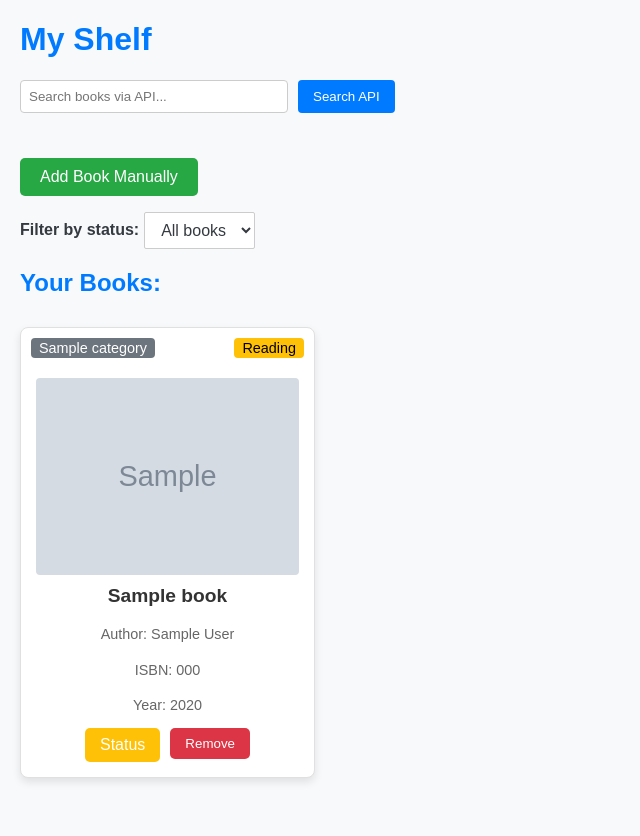
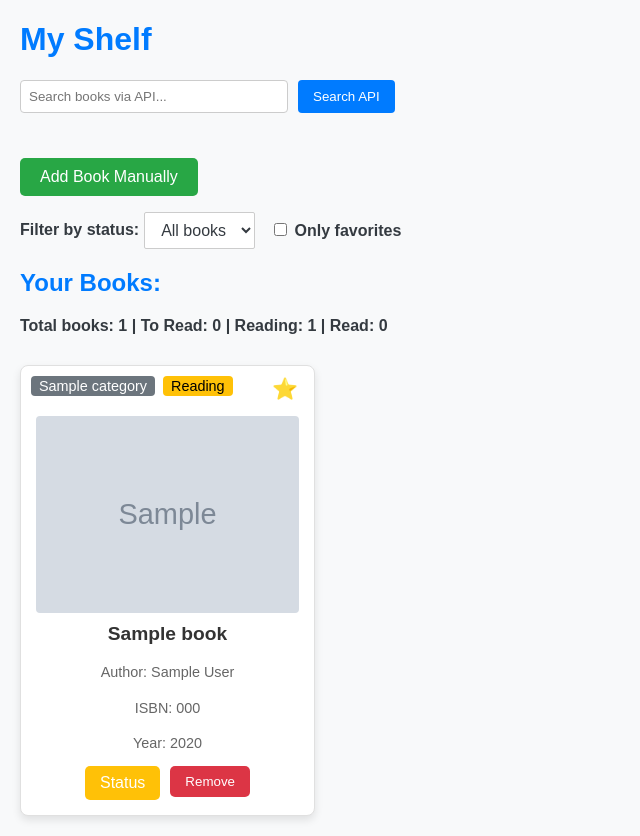
Before and after one commit to charmosaa/digital-library, a Flask app: page / in a window 1280 px wide. Shown: the whole page, without its empty margins (0-640 px from the left). Before the commit the page ends 782 px from the top, so only its background shows below. Run offline with Flask 3, Linux system fonts and the light colour scheme; tables that the repository leaves empty hold one stand-in row (values such as "Sample post"); grey boxes marked "Sample" are stand-in pictures.

Commit message:
Dodanie is_favourite do book oraz mozliwosc filtrowania po ulubionych

```diff
--- a/app.py
+++ b/app.py
@@ -20,13 +20,33 @@ db.init_app(app)
 @app.route('/')
 def home():
     status_filter = request.args.get('status_filter')
+    only_favorites = request.args.get('only_favorites') == '1'
+
+    query = Book.query
 
     if status_filter in ['0', '1', '2']:
-        books = Book.query.filter_by(status=int(status_filter)).all()
-    else:
-        books = Book.query.all()
+        query = query.filter_by(status=int(status_filter))
 
-    return render_template('home.html', books=books, status_filter=status_filter)
+    if only_favorites:
+        query = query.filter_by(is_favorite=True)
+
+    books = query.all()
+
+    total_books = Book.query.count()
+    to_read_count = Book.query.filter_by(status=0).count()
+    reading_count = Book.query.filter_by(status=1).count()
+    read_count = Book.query.filter_by(status=2).count()
+
+    return render_template(
+        'home.html',
+        books=books,
+        status_filter=status_filter,
+        only_favorites=only_favorites,
+        total_books=total_books,
+        to_read_count=to_read_count,
+        reading_count=reading_count,
+        read_count=read_count
+    )
 
 
 @app.route('/add_book', methods=['GET', 'POST'])
@@ -159,7 +179,9 @@ def add_from_api():
                 year_published=year_published,
                 page_count=page_count,
                 cover_url=cover_url,
+                is_favorite=False,
                 status=0 # Default to "To Read"
+
             )
             db.session.add(new_book)
             db.session.commit()
@@ -181,6 +203,21 @@ def remove_book(book_id):
         db.session.rollback() # Rollback in case of an error
         flash(f"Error removing book: {e}", 'danger')
     return redirect(url_for('home'))
+
+
+@app.route('/toggle_favorite/<int:book_id>', methods=['POST'])
+def toggle_favorite(book_id):
+    book = Book.query.get_or_404(book_id)
+    book.is_favorite = not book.is_favorite
+    try:
+        db.session.commit()
+        status = "added to" if book.is_favorite else "removed from"
+        flash(f'Book "{book.title}" {status} favorites.', 'success')
+    except Exception as e:
+        db.session.rollback()
+        flash(f"Error updating favorite status: {e}", 'danger')
+    return redirect(url_for('home'))
+
 
 
 
--- a/models.py
+++ b/models.py
@@ -23,6 +23,7 @@ class Book(db.Model):
     rating = db.Column(db.Integer, nullable=True) # rating (from 1 - 5)
     review = db.Column(db.Text, nullable=True)
     date_added = db.Column(db.DateTime, default=datetime.utcnow, nullable=False)
+    is_favorite = db.Column(db.Boolean, default=False)
 
     # relation to Category
     category_id = db.Column(db.Integer, db.ForeignKey('category.id'), nullable=True)
--- a/templates/home.html
+++ b/templates/home.html
@@ -93,16 +93,16 @@
             position: absolute;
             top: 10px;
             left: 10px;
-            right: 10px;
             display: flex;
-            justify-content: space-between;
-            align-items: flex-start;
+            gap: 8px;
+            flex-wrap: wrap;
             z-index: 2;
         }
 
-        .book-category-badge,
-        .book-status-badge {
+        .book-category-badge {
             display: flex;
+            gap: 8px;
+            flex-wrap: wrap;
         }
 
         .category-tag,
@@ -253,7 +253,6 @@
 
     <p><a href="{{ url_for('add_book') }}" class="button-link">Add Book Manually</a></p>
 
-    <!-- FILTER FORM -->
     <form method="GET" action="{{ url_for('home') }}" class="status-filter-form">
         <label for="status_filter">Filter by status:</label>
         <select name="status_filter" id="status_filter" onchange="this.form.submit()">
@@ -262,12 +261,22 @@
             <option value="1" {% if status_filter == '1' %}selected{% endif %}>Reading</option>
             <option value="2" {% if status_filter == '2' %}selected{% endif %}>Read</option>
         </select>
+
+        <label style="margin-left: 10px;">
+        <input type="checkbox" name="only_favorites" value="1" {% if only_favorites %}checked{% endif %} onchange="this.form.submit()">
+        Only favorites
+        </label>
     </form>
-
-
 
     {% if books %}
         <h2>Your Books:</h2>
+        <div style="margin: 15px 0; font-weight: bold; font-size: 1em;">
+            Total books: {{ total_books }} |
+            To Read: {{ to_read_count }} |
+            Reading: {{ reading_count }} |
+            Read: {{ read_count }}
+        </div>
+
         <div class="book-grid">
             {% for book in books %}
                 <div class="book-card">
@@ -278,8 +287,7 @@
                             {% else %}
                                 <span class="category-tag">Uncategorized</span>
                             {% endif %}
-                        </div>
-                        <div class="book-status-badge">
+
                             {% if book.status|int == 0 %}
                                 <span class="status-to-read">To Read</span>
                             {% elif book.status|int == 1 %}
@@ -307,6 +315,15 @@
                         <form action="{{ url_for('remove_book', book_id=book.id) }}" method="POST" style="display:inline;">
                             <button type="submit" class="delete-button" onclick="return confirm('Are you sure you want to remove this book?');">Remove</button>
                         </form>
+                        <form action="{{ url_for('toggle_favorite', book_id=book.id) }}" method="POST" style="position: absolute; top: 10px; right: 10px;">
+                            <button type="submit" style="background: none; border: none; font-size: 1.3em; cursor: pointer;">
+                                {% if book.is_favorite %}
+                                    ⭐
+                                {% else %}
+                                    ☆
+                                {% endif %}
+                            </button>
+                        </form>
                     </div>
                 </div>
             {% endfor %}
```
